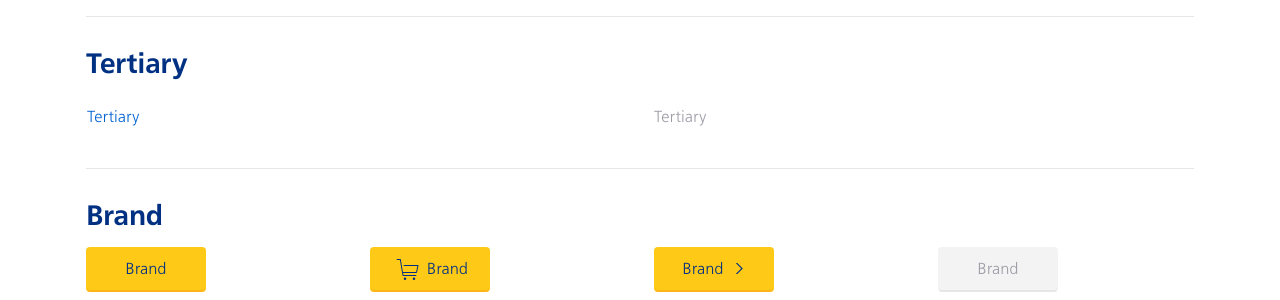
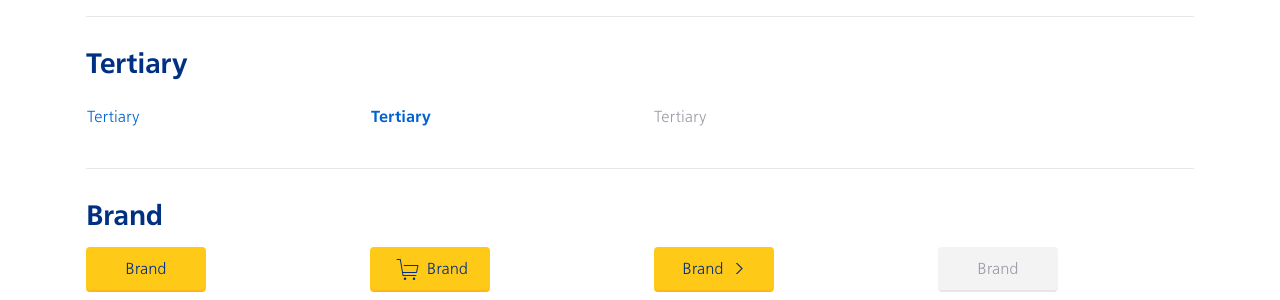
Before and after one commit to tdenheld/ns-design, a Jekyll site: the page built from _posts/2020-01-01-buttons.html, in a window 1280 px wide and 900 px high, scrolled down 475 px. Shown: the part 152-452 px from the top of the window. Built offline with Jekyll 4.4.1, drawn with Linux system fonts in a browser that asks for light colours.

Commit message:
add tertairy button contrast on yellow

```diff
--- a/_data/buttons.yml
+++ b/_data/buttons.yml
@@ -22,7 +22,7 @@
 - title: Tertiary
   button:
     - modifier: button--tertiary
-    -
+    - modifier: button--tertiary fw-b
     - modifier: button--tertiary
       disabled: true
 
```
